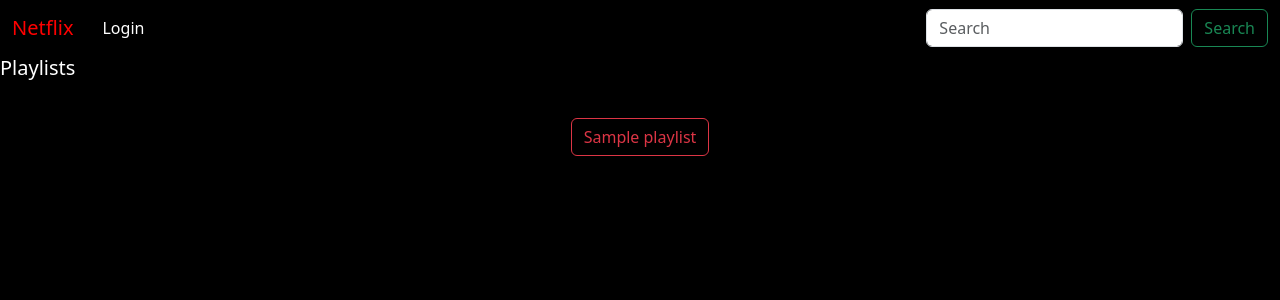
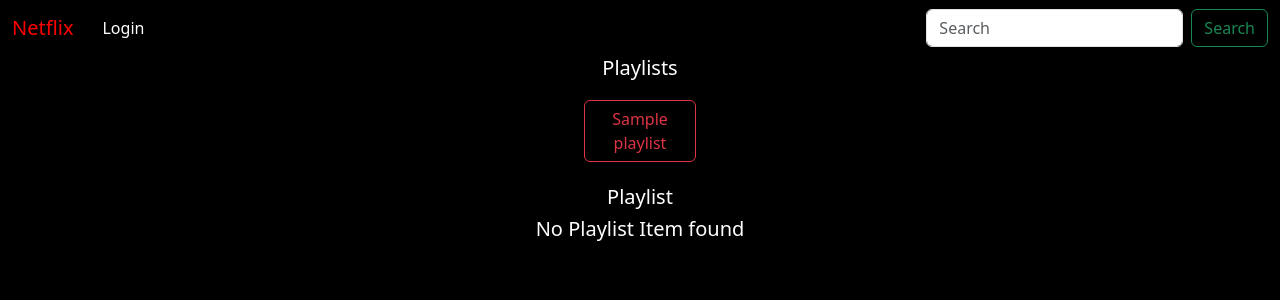
Before and after one commit to MutuaFranklin/Netflix-clone, a Django app: page /playlist/ in a window 1280 px wide. Shown: the top 300 px of the page. Run offline with Django 3.2, Linux system fonts and the light colour scheme; tables that the repository leaves empty hold one stand-in row (values such as "Sample post"); some libraries are stand-ins or nearby versions.

Commit message:
Playlist items

```diff
--- a/movies/models.py
+++ b/movies/models.py
@@ -29,3 +29,11 @@
     @classmethod
     def display_all_playlists(cls):
         return cls.objects.all()
+
+    @classmethod
+    def filter_by_playlist_name(cls, filter_playlist):
+        try:
+            playlist= cls.objects.filter(playlist_name__icontains=filter_playlist)
+            return playlist
+        except Exception:
+            return  "No playlist found in your filter playlist"
--- a/movies/templates/movies/playlists.html
+++ b/movies/templates/movies/playlists.html
@@ -7,19 +7,40 @@
 
 
 
-<h5>Playlists</h5>
+<h5 class="header">Playlists</h5>
 
-<div class="col-md-12" id="playlists">
-    {% for playlist in playlists %}
-        <a class="btn btn-outline-danger" id="btn"
-            href="">{{playlist.playlist_name}}</a>
-    {%endfor%}
+<div class="container-fluid" id="playlists">
+    <div class="row">
+        {% for playlist in playlists %}
+            <a class="btn btn-outline-danger" id="btn" href="/playlist/{{playlist.playlist_name}}" >{{playlist.playlist_name}}</a>
+        {%endfor%}
+    </div>
+
+    <div class="row mt-3">
+        <div class="row">
+            {% if header %}
+            <h5 class="text-center">{{header}} playlist</h5>
+            {% else %}
+            <h5 class="text-center">Playlist</h5>
+            {% endif %}
+        </div>
+        {% for list in playlist %}
+
+        <div class="row">
+            <a class="image-card" href="/movie/{{movie.movie_id}}" ><img  src="{{movie.image_path}}"   alt=""  /></a>
+        </div>
+
+        {% empty %}
+        <div class="row">
+            <h5 class="text-center">No Playlist Item found</h5>
+        </div>
+
+        {%endfor%}
+
+    </div>
 </div>
 
 
 
 
-
-
-
 {% endblock %}
--- a/movies/urls.py
+++ b/movies/urls.py
@@ -9,7 +9,9 @@
     re_path(r'^movie/(\d+)', views.movie_details, name = 'movie'),
     re_path(r'^search/', views.search_movies, name='search_movies'),
     re_path(r'^playlist/create', views.create_playlist, name='create_playlist'),
-    re_path(r'^playlist/', views.playlists, name='playlists')
+    re_path(r'^playlist/', views.playlists, name='playlists'),
+    re_path(r'playlist/(?P<playlist_name>\w+)/', views.filter_playlist, name='filter_playlist'),
+
 
 
 ]
--- a/movies/views.py
+++ b/movies/views.py
@@ -88,7 +88,7 @@
                 playlist.user = current_user
                 print(playlist)
                 playlist.save()
-            return redirect('home')
+            return redirect('playlists')
 
     else:
         form = PlaylistForm()
@@ -105,3 +105,15 @@
         "playlists":playlists,
         }
     return render(request, 'movies/playlists.html', context)
+
+def filter_playlist(request, playlist_name):
+    playlist = Playlist.filter_by_playlist_name(playlist_name)
+    print(playlist)
+
+    context = {
+        "title" : playlist_name,
+        "header" : playlist_name,
+        'playlist': playlist,
+
+    }
+    return render(request, 'movies/playlists.html', context)
--- a/static/css/styles.css
+++ b/static/css/styles.css
@@ -58,6 +58,17 @@
 
 #playlists{
     display: flex;
+    flex-direction: column;
     justify-content: center;
-    margin-top: 3%;
+    margin-top: 1%;
 }
+
+
+.header{
+    text-align: center;
+}
+
+#playlists #btn{
+    width: 7rem;
+    margin: 7px;
+}
```
